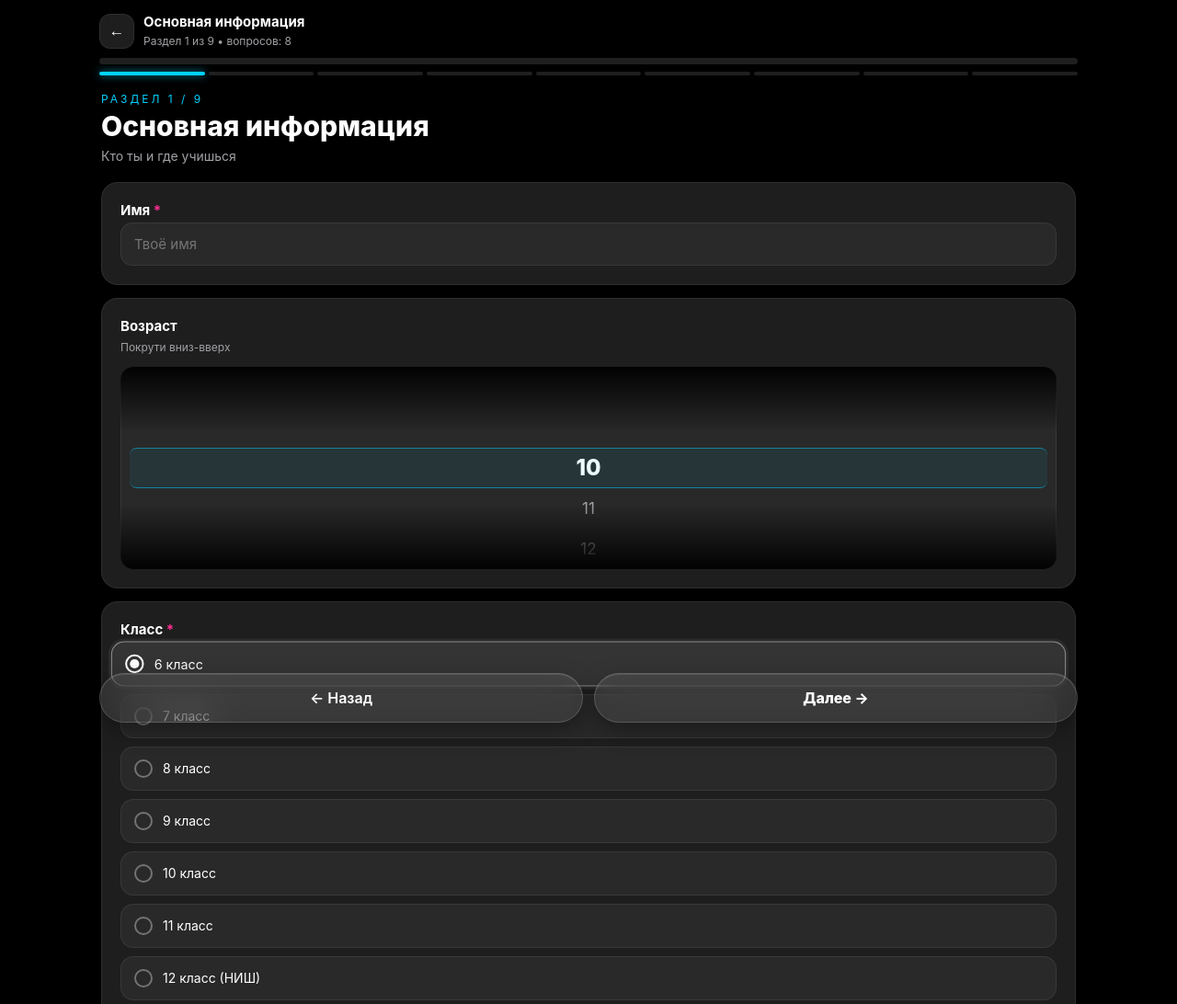
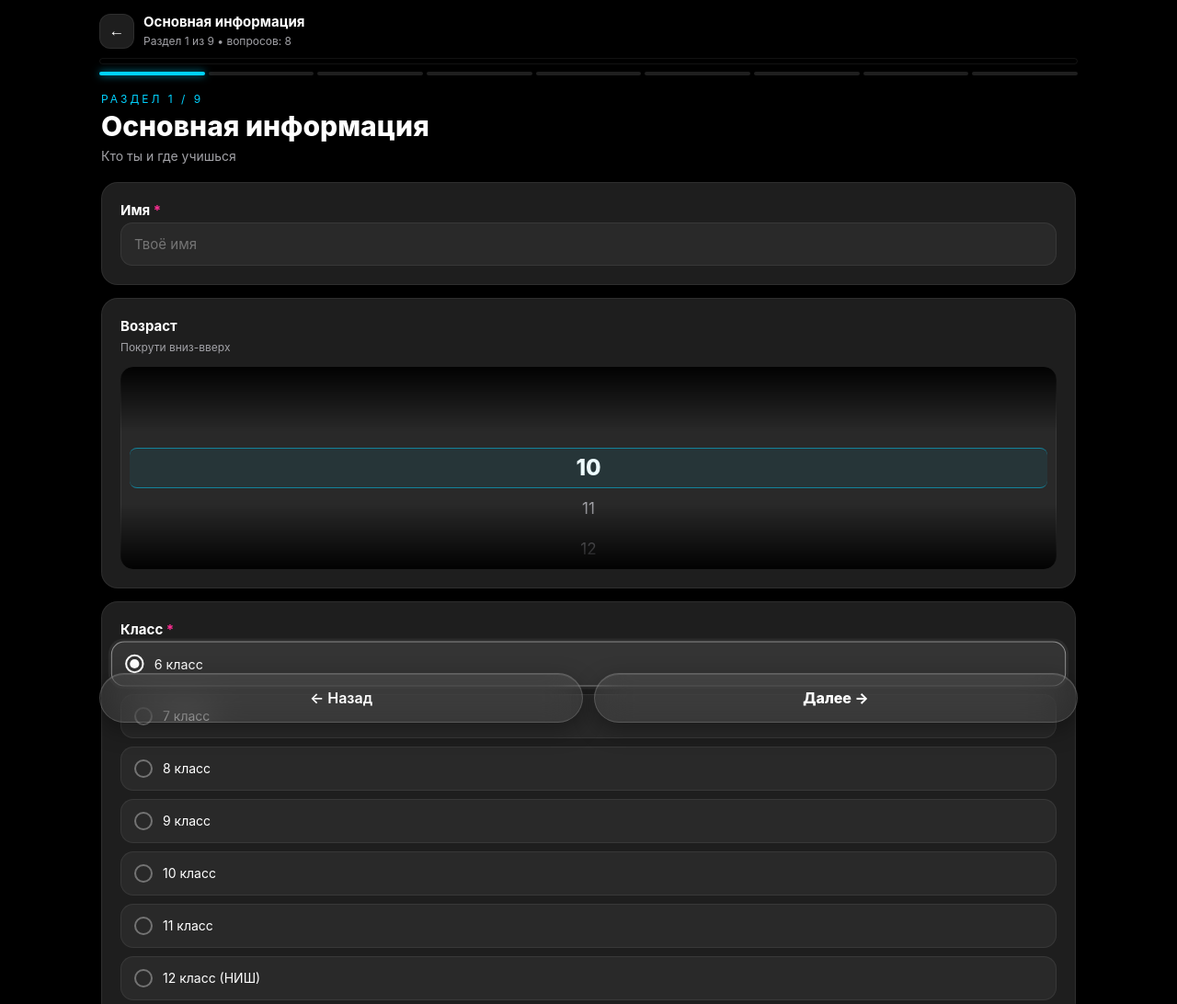
Before and after one commit to Khasan-012/talap, a website: page index.html in a window 1280 px wide. Shown: the top 1092 px of the page at 92% size. Drawn offline with Linux system fonts and the light colour scheme.

Commit message:
style: transparent survey progress track

```diff
--- a/css/styles.css
+++ b/css/styles.css
@@ -91,7 +91,7 @@
   .secinfo { flex:1; min-width:0; }
   .secinfo b { display:block; font-size:15px; }
   .secinfo span { font-size:12px; color:var(--mut); }
-  .pbar { height:7px; border-radius:99px; background:rgba(255,255,255,.12); overflow:hidden; }
+  .pbar { height:7px; border-radius:99px; background:transparent; border:1px solid var(--line); overflow:hidden; }
   .pfill { height:100%; width:0; border-radius:99px; background:var(--grad); transition:width .4s ease; }
   .ticks { display:flex; gap:4px; margin-top:8px; }
   .ticks i { flex:1; height:4px; border-radius:99px; background:rgba(255,255,255,.12); }
```
